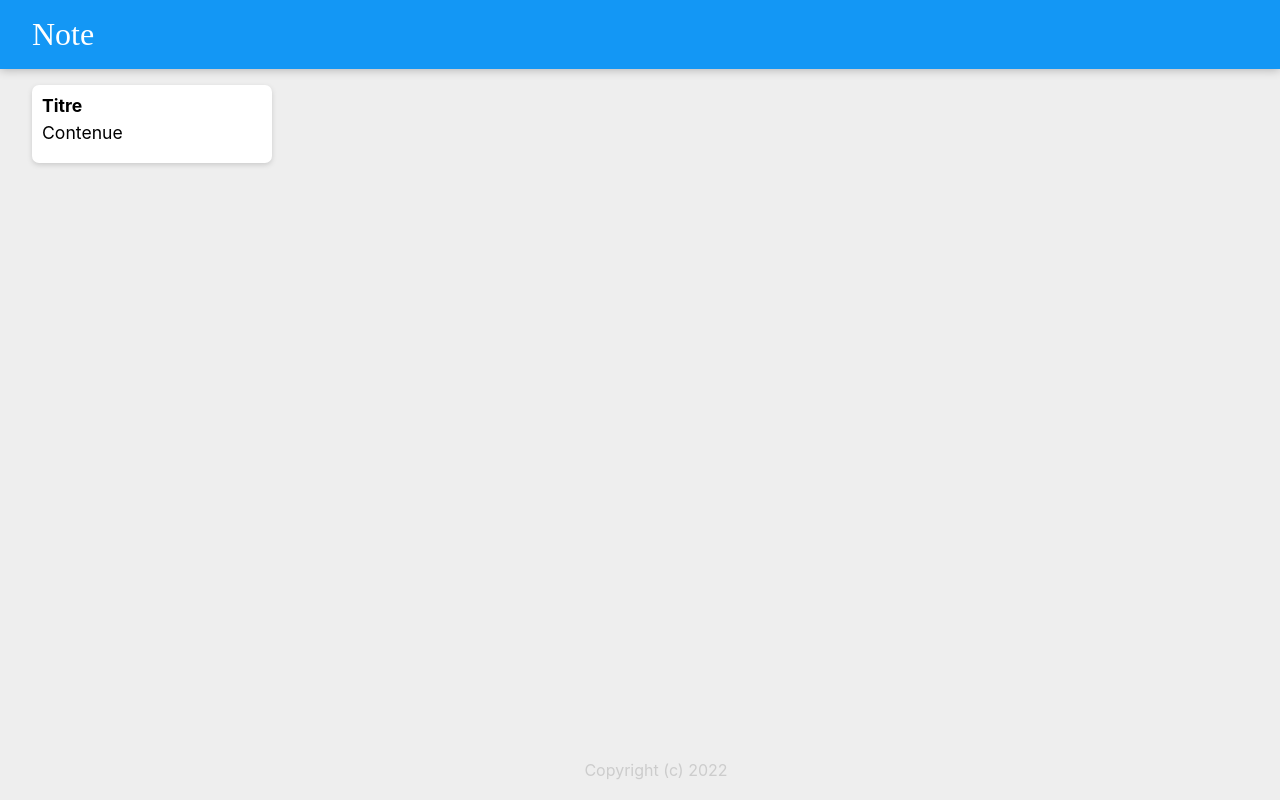
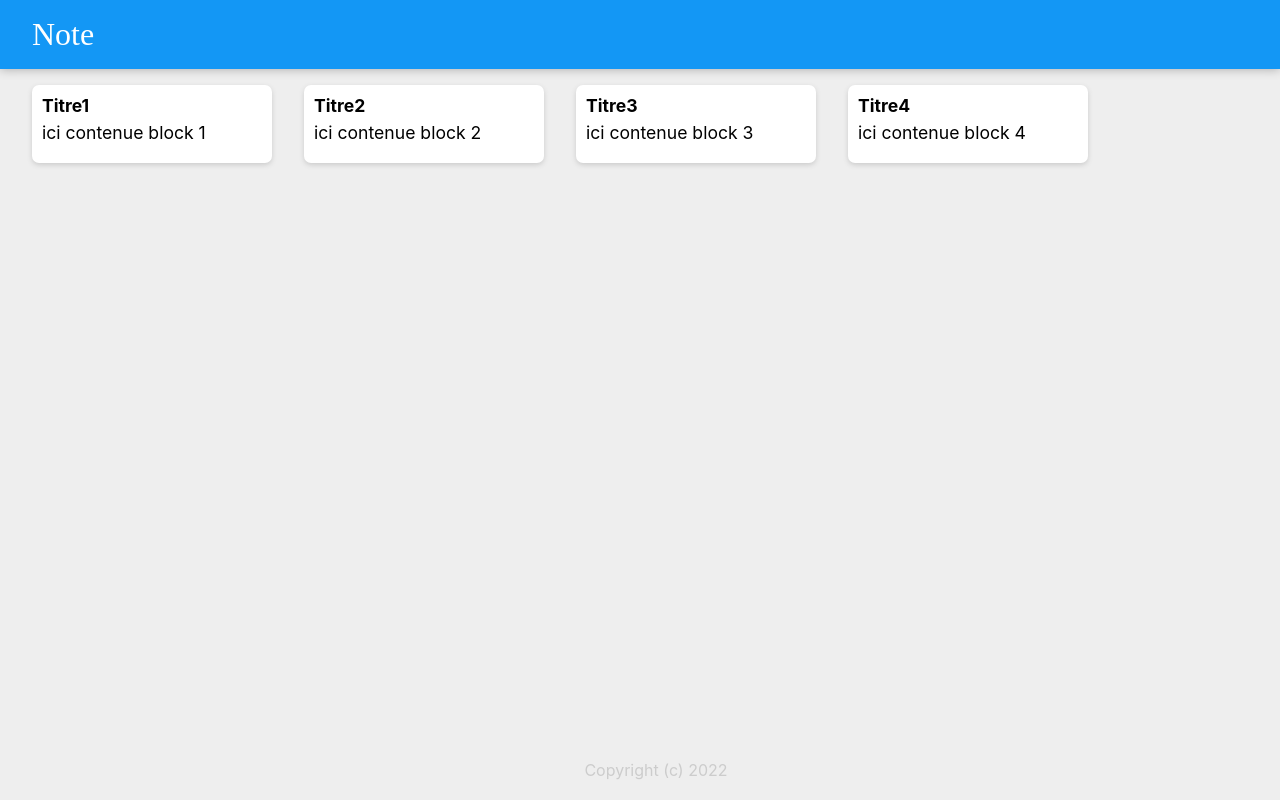
Before and after one commit to pierro7583/note_v1, a React (Create React App) app in the folder note_v1/: page / in a window 1280 px wide. Built offline with nearby package versions, Linux system fonts and the light colour scheme; a web font is replaced by a local one.

Commit message:
Create block notes
notes.js array 4 elements
app.js notes.map

```diff
--- a/note_v1/src/App.js
+++ b/note_v1/src/App.js
@@ -3,12 +3,18 @@ import './App.css';
 import Header from "./components/Header.jsx";
 import Footer from "./components/Footer.jsx";
 import Note from "./components/Note.jsx";
+import notes from "./components/notes.js";
+
+function createNotes(noteItem){
+  return <Note title={noteItem.title} content={noteItem.content}/>;
+}
 
 function App() {
   return (
     <div>
       <Header/>
-      <Note/>
+     {/* props notes array */}
+     {notes.map(createNotes)}
       <Footer/>
     </div>
   );
--- a/note_v1/src/components/Note.jsx
+++ b/note_v1/src/components/Note.jsx
@@ -1,11 +1,11 @@
 import React from "react";
 
-function Note(){
+function Note(props){
     return (
 
     <div className="note">
-    <h1>Titre</h1>
-    <p>Contenue</p>
+    <h1>{props.title}</h1>
+    <p>{props.content}</p>
     </div>
 
     );
--- /dev/null
+++ b/note_v1/src/components/notes.js
@@ -0,0 +1,38 @@
+const notes = [
+
+{
+key: 1,
+title: "Titre1",
+content:"ici contenue block 1"
+
+},
+
+{
+    key: 2,
+    title: "Titre2",
+    content:"ici contenue block 2"
+
+    },
+
+    {
+        key: 3,
+        title: "Titre3",
+        content:"ici contenue block 3"
+
+        },
+
+
+        {
+            key: 4,
+            title: "Titre4",
+            content:"ici contenue block 4"
+
+            }
+
+
+
+
+];
+
+
+export default notes;
```
